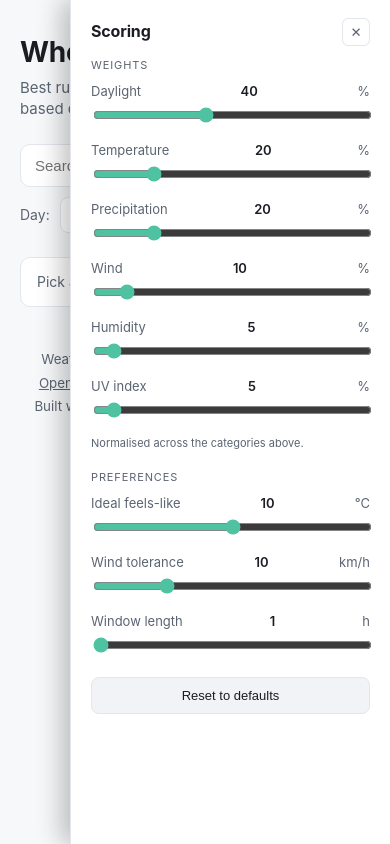
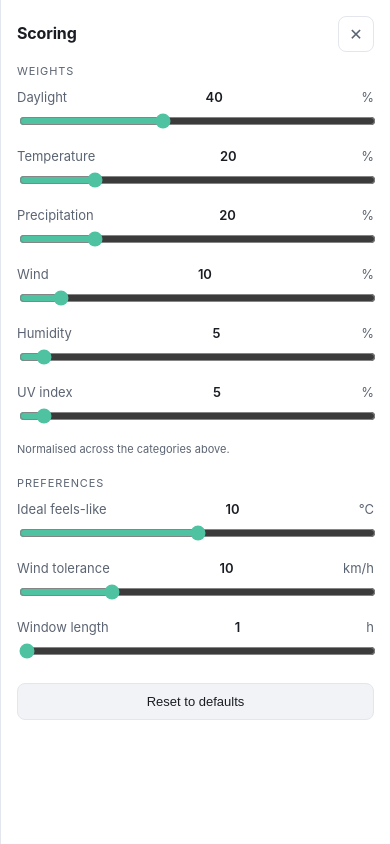
Before and after one commit to white-f/whattimetorun, a plain HTML site: page index.html in a window 390 px wide. Both pictures are taken after a click on the button "Scoring". Drawn offline with Linux system fonts and the light colour scheme.

Commit message:
make site more user friendly

```diff
--- a/styles.css
+++ b/styles.css
@@ -25,12 +25,16 @@
 
 * { box-sizing: border-box; }
 
+html, body { overflow-x: hidden; }
+
 body {
   margin: 0;
   font-family: -apple-system, BlinkMacSystemFont, "Segoe UI", Roboto, system-ui, sans-serif;
   background: var(--bg);
   color: var(--text);
   line-height: 1.45;
+  -webkit-tap-highlight-color: rgba(79, 195, 161, 0.18);
+  -webkit-text-size-adjust: 100%;
 }
 
 main {
@@ -61,7 +65,7 @@ header h1 {
 #cityInput {
   flex: 1;
   padding: 12px 14px;
-  font-size: 15px;
+  font-size: 16px; /* 16px+ avoids iOS focus zoom */
   background: var(--panel);
   color: var(--text);
   border: 1px solid var(--border);
@@ -86,9 +90,12 @@ header h1 {
 }
 
 .suggestions li {
-  padding: 10px 14px;
+  padding: 12px 14px;
   cursor: pointer;
-  font-size: 14px;
+  font-size: 15px;
+  min-height: 44px;
+  display: flex;
+  align-items: center;
 }
 
 .suggestions li:hover { background: var(--panel-2); }
@@ -111,12 +118,12 @@ header h1 {
 }
 
 #rangeSelect {
-  padding: 8px 10px;
+  padding: 10px 12px;
   background: var(--panel);
   color: var(--text);
   border: 1px solid var(--border);
   border-radius: 8px;
-  font-size: 14px;
+  font-size: 16px;
   cursor: pointer;
 }
 
@@ -226,7 +233,8 @@ h2 {
 
 .legend {
   display: flex;
-  gap: 14px;
+  flex-wrap: wrap;
+  gap: 8px 14px;
   margin-top: 12px;
   font-size: 12px;
   color: var(--muted);
@@ -260,13 +268,18 @@ footer a { color: var(--muted); }
   top: 16px;
   right: 16px;
   z-index: 20;
-  padding: 8px 12px;
-  font-size: 13px;
+  width: 44px;
+  height: 44px;
+  font-size: 18px;
   background: var(--panel);
   color: var(--text);
   border: 1px solid var(--border);
-  border-radius: 8px;
+  border-radius: 50%;
   cursor: pointer;
+  display: flex;
+  align-items: center;
+  justify-content: center;
+  box-shadow: 0 2px 8px rgba(0,0,0,0.15);
 }
 
 .params-btn:hover { border-color: var(--accent); }
@@ -302,8 +315,9 @@ footer a { color: var(--muted); }
   background: transparent;
   border: 1px solid var(--border);
   color: var(--muted);
-  width: 28px; height: 28px;
-  border-radius: 6px;
+  width: 36px; height: 36px;
+  font-size: 16px;
+  border-radius: 8px;
   cursor: pointer;
 }
 .params-close:hover { color: var(--text); border-color: var(--accent); }
@@ -356,5 +370,21 @@ footer a { color: var(--muted); }
 .params-reset:hover { border-color: var(--accent); }
 
 @media (max-width: 520px) {
+  main { padding: 24px 14px 40px; }
+  header h1 { font-size: 24px; }
+  .sub { font-size: 14px; margin-bottom: 18px; }
+
   .params-btn { top: 10px; right: 10px; }
+  .params-panel { width: 100vw; max-width: 100vw; padding: 16px 16px 24px; }
+
+  .pick { padding: 12px 14px; }
+  .pick .when { font-size: 15px; }
+  .pick .stats { gap: 6px 12px; font-size: 12px; }
+
+  .hours { grid-template-columns: repeat(auto-fill, minmax(56px, 1fr)); gap: 5px; }
+  .hour { padding: 10px 4px; }
+
+  .top-picks, .hourly { margin-top: 22px; }
+
+  footer { font-size: 11px; }
 }
```
